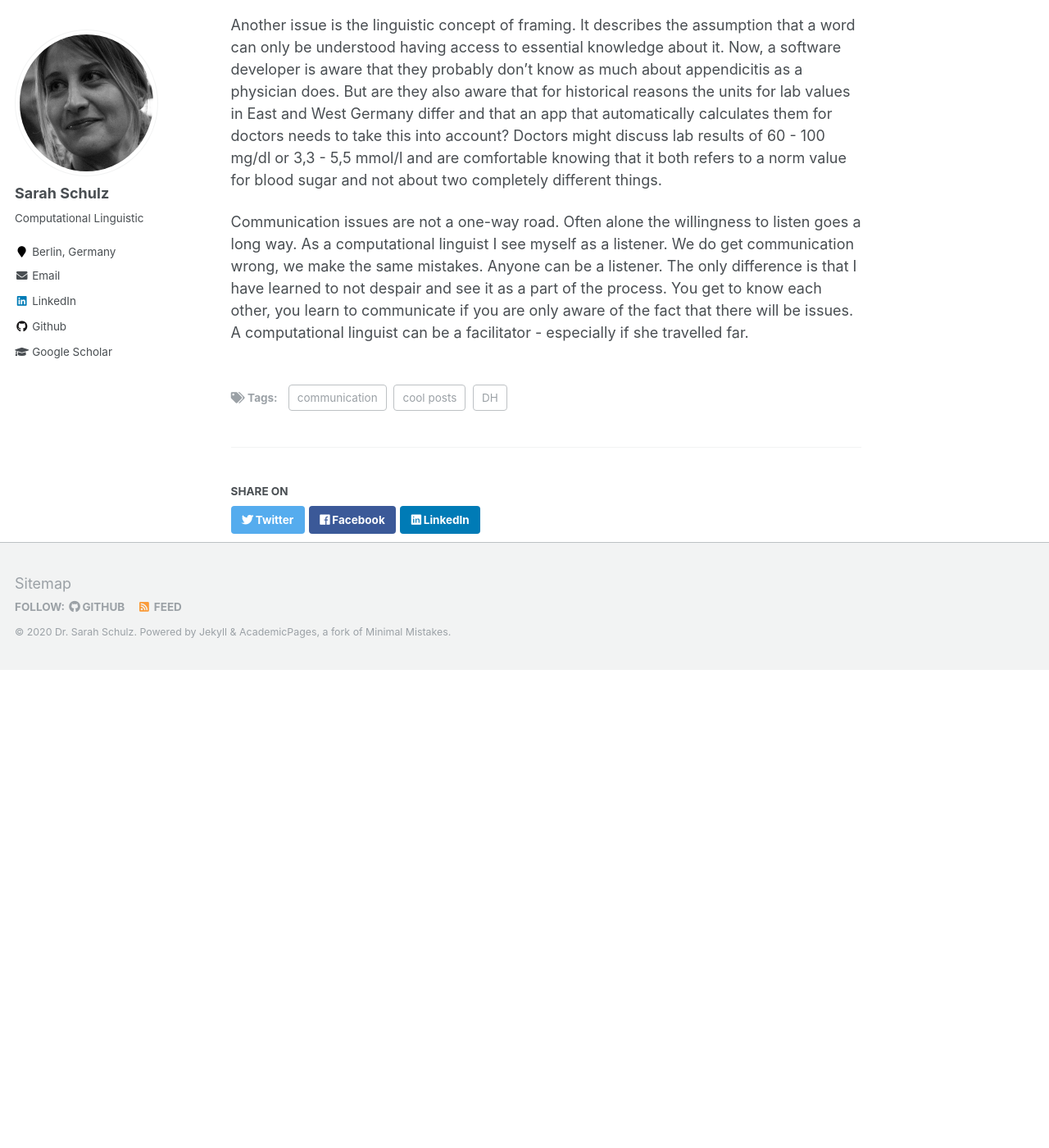
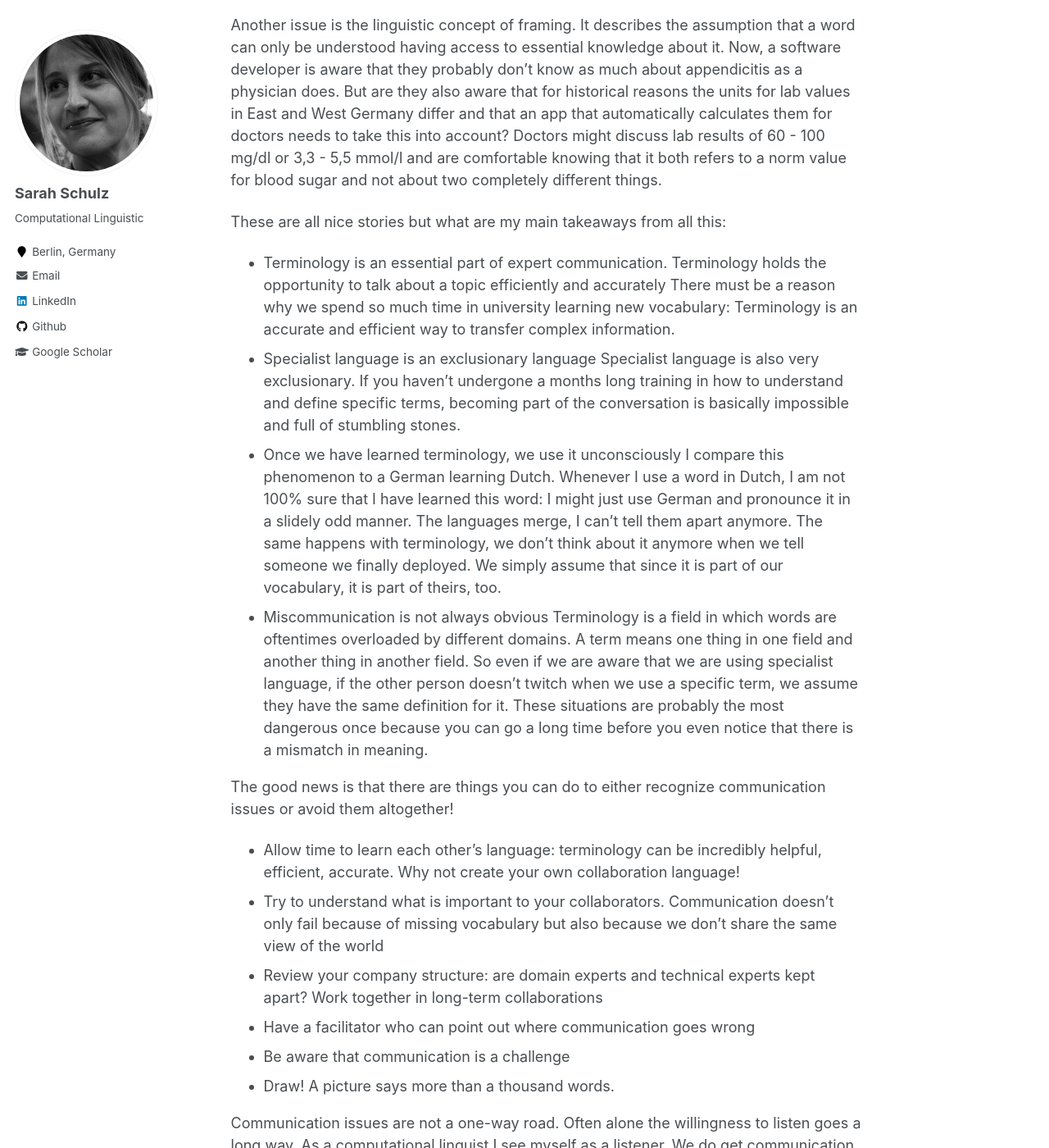
Before and after one commit to sarschu/sarschu.github.io, a Jekyll site: the page built from _posts/2020-11-05-blog-post-1.md, in a window 1280 px wide and 1400 px high, scrolled down 2164 px. Shown: the whole window at 82% size. Built offline with Jekyll 4.4.1, drawn with Linux system fonts in a browser that asks for light colours; before the commit the page ends 2981 px from its top, so only the background shows below that; some of the changed text lies outside the part shown.

Commit message:
Update 2020-11-05-blog-post-1.md
change post

```diff
--- a/_posts/2020-11-05-blog-post-1.md
+++ b/_posts/2020-11-05-blog-post-1.md
@@ -20,11 +20,30 @@ Now, when I picked up the phone it was abundantly clear to my friends that I was
 
 Often, it is obvious at which point communication fails. There are open questions, background information is exchanged, terminology explained and finally a shared understanding will emerge. How, though, do we know that the understanding we reach is indeed the same if we communicate with the terms just now explained to us? We want to believe that we explained ourselves sufficiently well. But communication is in fact improbable.
 
-Communication and the interpretation of signs is a long, demanding process. There are no short cuts. Especially in collaborations of technical and non-technical experts this can take a toll. How many times have I been sitting through hours-long meetings where people talked at cross purpose without even noticing? Terminology, as well defined as it seems, rarely works beyond the borders of a domain and it might very well be that someone from a different domain is not even aware that they are using a word that has a special meaning within another domain. Let me give you an example.
+Communication and the interpretation of signs is a long, demanding process. There are no shortcuts. Especially in collaborations of technical and non-technical experts this can take a toll. How many times have I been sitting through hours-long meetings where people talked at cross purpose without even noticing? Terminology, as well defined as it seems, rarely works beyond the borders of a domain and it might very well be that someone from a different domain is not even aware that they are using a word that has a special meaning within another domain. Let me give you an example.
 
 During my time working in a field called Digital Humanities, I sat through a lengthy discussion with scholars from literary studies as well as computer scientists from the visualization department. The goal of the meeting was to provide an interface for the annotation of literary texts. The computer scientists insisted there had to be a way to compare and contrast the annotations of different annotators in order to assess the way in which annotations were intersubjective and generalizable. The literary scholars, however, were shocked by the thought of having their notes and thoughts compared to someone else’s with the goal of reaching a common truth. This clash makes a whole lot of sense given that in computer science and computational linguistics annotation is the process of enriching an artefact with specific and agreed-upon labels which will later be used to train a classifier of some sorts or to uncover patterns. In order to do so, annotations need to be consistent and objective. In literary studies or the humanities in general, annotations are more of a note or subjective thought that one writes down while working through an artefact. It is by nature closely related to the reading and understanding of a text and aims in no way at being an objective truth.
 What went wrong? The two views being brought into this entire project had clearly very different expectations and views of what had to happen, even though they were using the same term for it, not being aware that the meaning of this term differs in a crucial way in their respective fields.
 
 Another issue is the linguistic concept of framing. It describes the assumption that a word can only be understood having access to essential knowledge about it. Now, a software developer is aware that they probably don’t know as much about appendicitis as a physician does. But are they also aware that for historical reasons the units for lab values in East and West Germany differ and that an app that automatically calculates them for doctors needs to take this into account? Doctors might discuss lab results of 60 - 100 mg/dl or 3,3 - 5,5 mmol/l and are comfortable knowing that it both refers to a norm value for blood sugar and not about two completely different things.
 
+These are all nice stories but what are my main takeaways from all this:
+* Terminology is an essential part of expert communication. Terminology holds the opportunity to talk about a topic efficiently and accurately
+There must be a reason why we spend so much time in university learning new vocabulary: Terminology is an accurate and efficient way to transfer complex information.
+* Specialist language is an exclusionary language
+Specialist language is also very exclusionary. If you haven’t undergone a months long training in how to understand and define specific terms, becoming part of the conversation is basically impossible and full of stumbling stones.
+* Once we have learned terminology, we use it unconsciously
+I compare this phenomenon to a German learning Dutch. Whenever I use a word in Dutch, I am not 100% sure that I have learned this word: I might just use German and pronounce it in a slidely odd manner. The languages merge, I can’t tell them apart anymore. The same happens with terminology, we don’t think about it anymore when we tell someone we finally deployed. We simply assume that since it is part of our vocabulary, it is part of theirs, too.
+* Miscommunication is not always obvious
+Terminology is a field in which words are oftentimes overloaded by different domains. A term means one thing in one field and another thing in another field. So even if we are aware that we are using specialist language, if the other person doesn’t twitch when we use a specific term, we assume they have the same definition for it. These situations are probably the most dangerous once because you can go a long time before you even notice that there is a mismatch in meaning.
+
+The good news is that there are things you can do to either recognize communication issues or avoid them altogether!
+* Allow time to learn each other’s language: terminology can be incredibly helpful, efficient, accurate. Why not create your own collaboration language!
+* Try to understand what is important to your collaborators. Communication doesn’t only fail because of missing vocabulary but also because we don’t share the same view of the world
+* Review your company structure: are domain experts and technical experts kept apart?
+Work together in long-term collaborations
+* Have a facilitator who can point out where communication goes wrong
+* Be aware that communication is a challenge
+* Draw! A picture says more than a thousand words.
+
 Communication issues are not a one-way road. Often alone the willingness to listen goes a long way. As a computational linguist I see myself as a listener. We do get communication wrong, we make the same mistakes. Anyone can be a listener. The only difference is that I have learned to not despair and see it as a part of the process. You get to know each other, you learn to communicate if you are only aware of the fact that there will be issues. A computational linguist can be a facilitator - especially if she travelled far.
```
